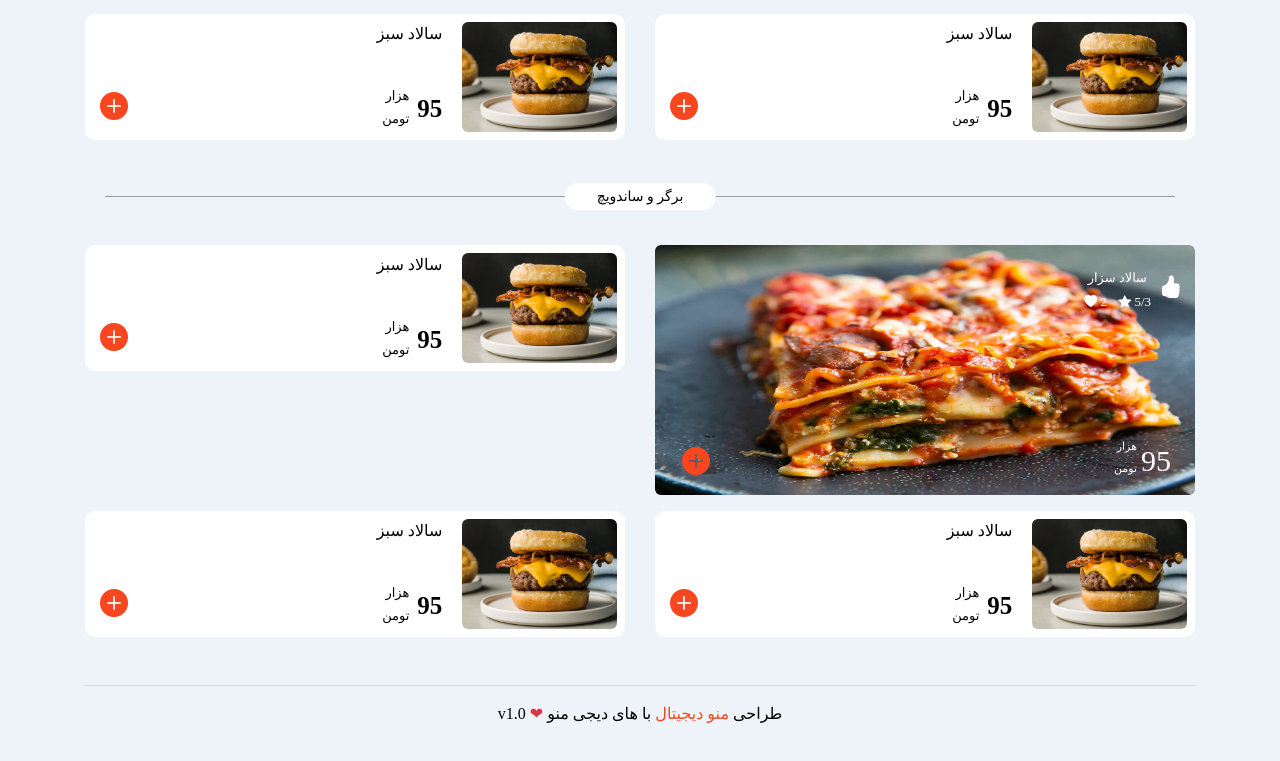
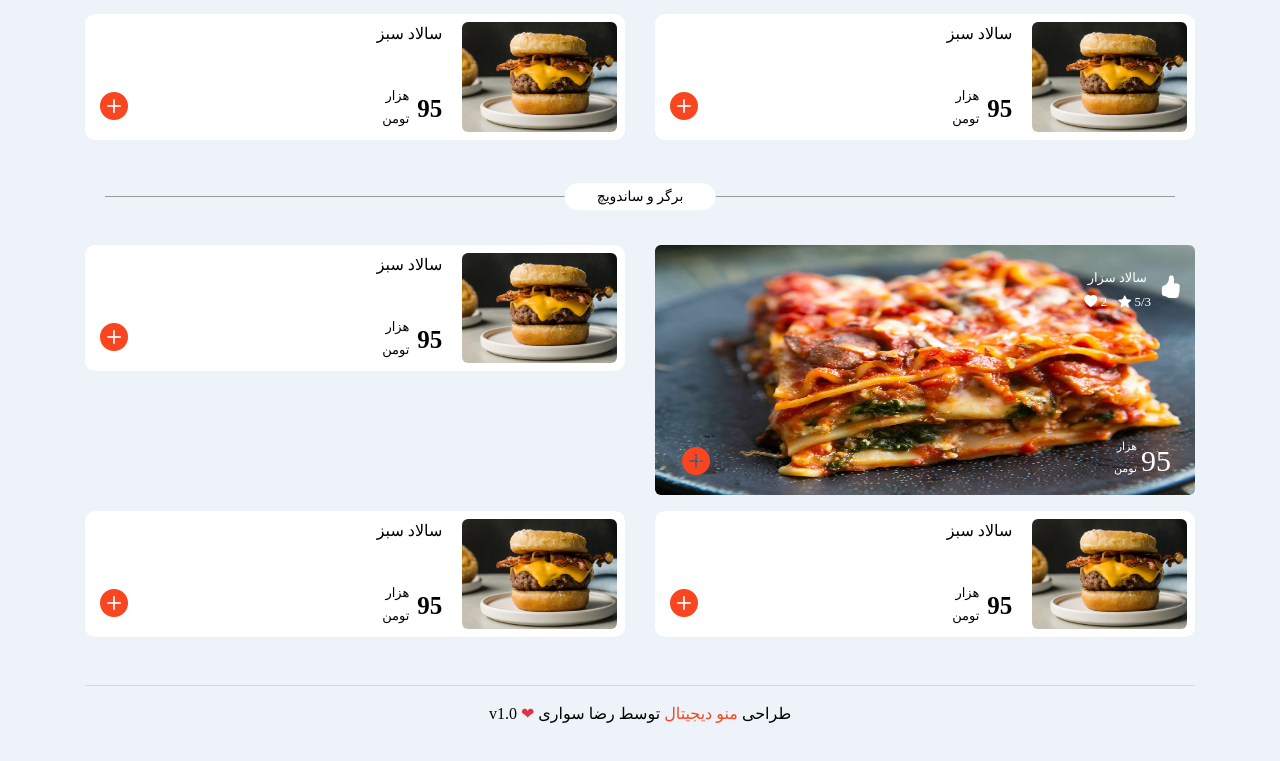
Before and after one commit to reza-svr/menu-digital, a plain HTML site: page index.html in a window 1280 px wide. Shown: the part 996-1757 px from the top of the page. Drawn offline with nearby package versions, Linux system fonts and the light colour scheme; a web font is replaced by a local one.

Commit message:
add developer name to footer tag

```diff
--- a/index.html
+++ b/index.html
@@ -909,7 +909,7 @@
                         <a href="" target="_blank" class="text-default" style="color: #f94620;">
                            منو دیجیتال
                         </a>
-                        با های دیجی منو
+                        توسط رضا سواری
                         <span class="text-danger">❤</span>
                         <span class="text-mute text-black">
                             v1.0
```
